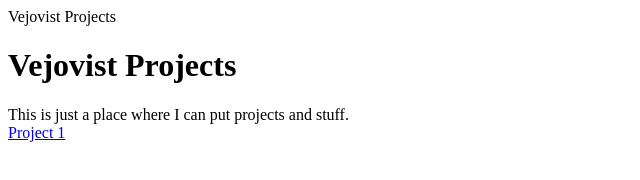
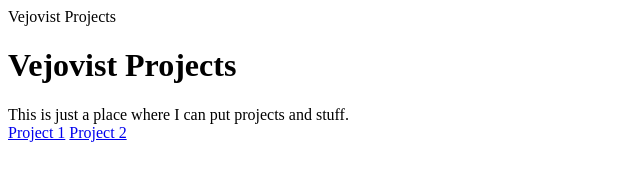
Before and after one commit to Vejovist/vejovist.github.io, a plain HTML site: page index.html in a window 1280 px wide. Shown: the full height of the page, 0-640 px from the left. Drawn offline with Linux system fonts and the light colour scheme.

Commit message:
Update index.html

```diff
--- a/index.html
+++ b/index.html
@@ -9,6 +9,7 @@
       <p>
         This is just a place where I can put projects and stuff.</br>
 				<a href="index.html">Project 1</a>
+				<a href="storygame.html">Project 2</a>
       </p>
   </body>
 </html>
```
